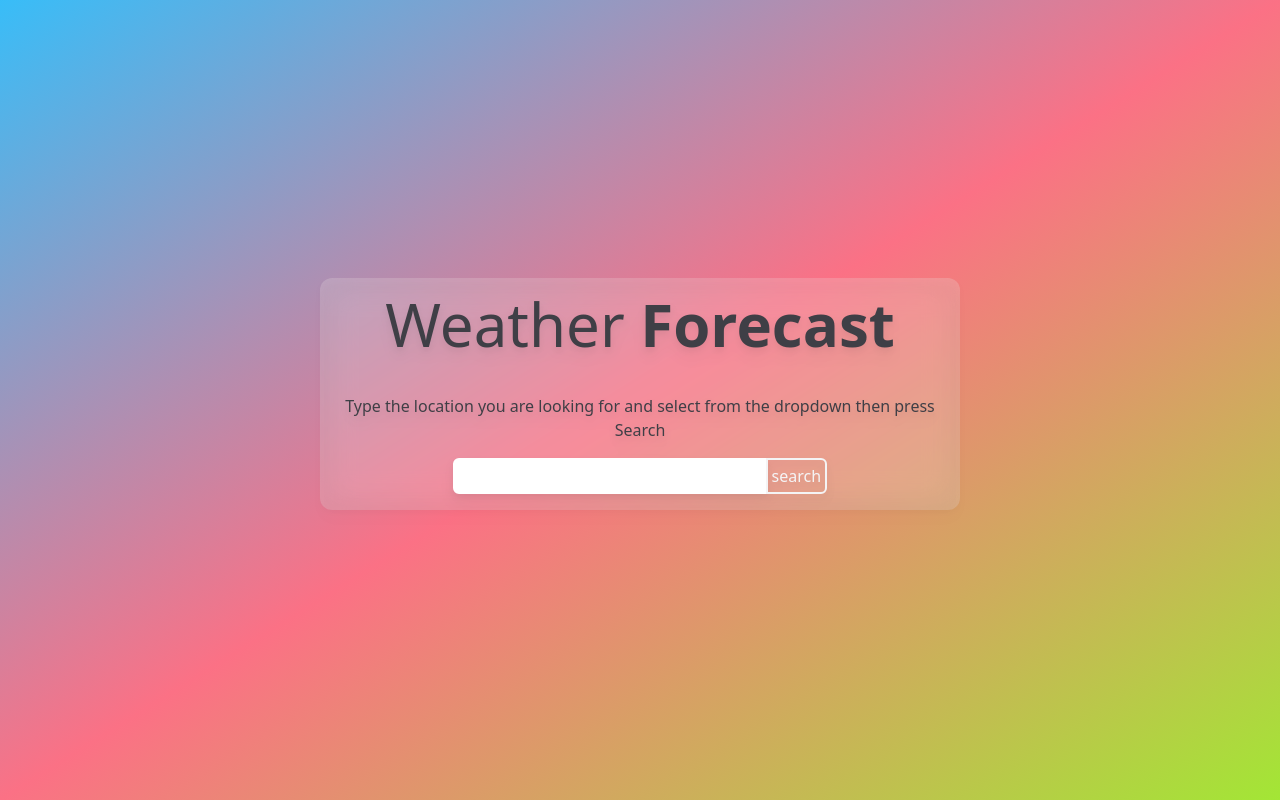
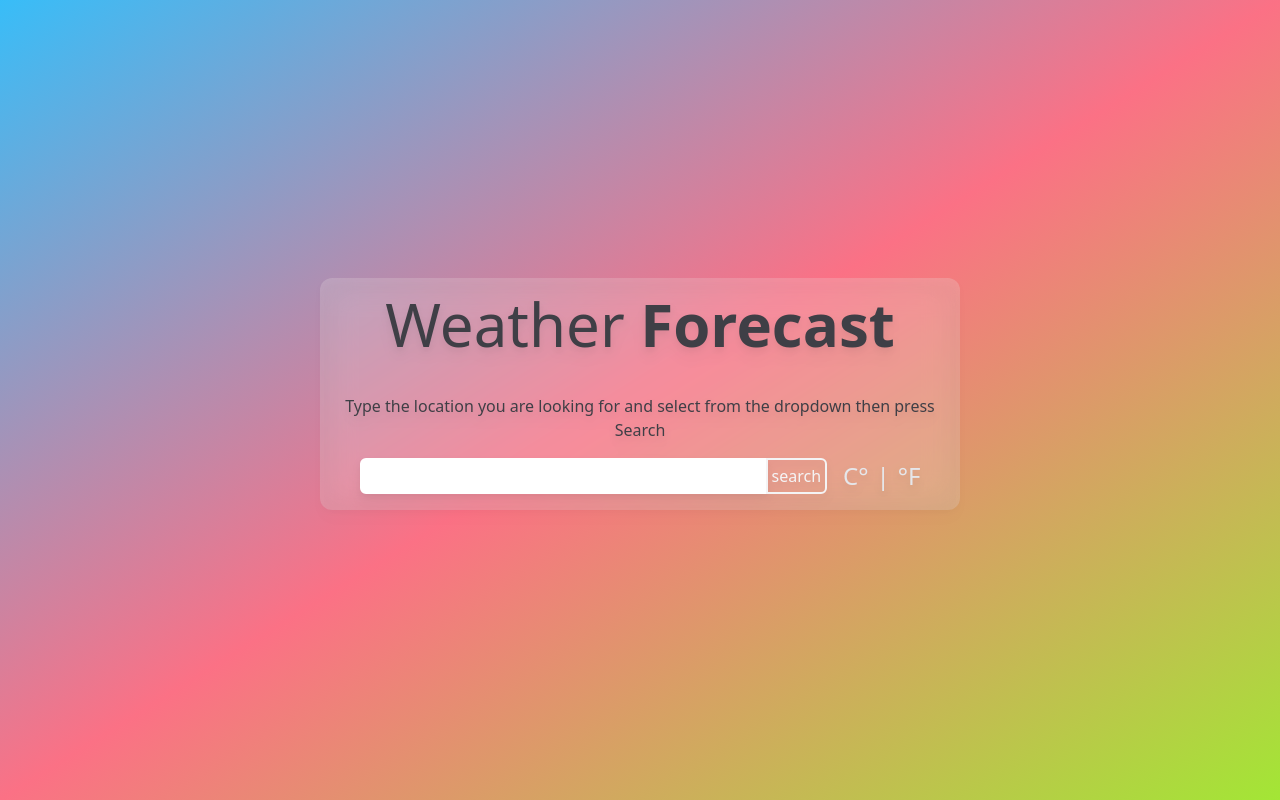
Before and after one commit to syzgod/weather-app-to-portfolio, a React (Create React App) app: page / in a window 1280 px wide. Built offline with nearby package versions, Linux system fonts and the light colour scheme.

Commit message:
Add temperature unit change

```diff
--- a/src/App.tsx
+++ b/src/App.tsx
@@ -10,6 +10,7 @@ function App(): JSX.Element {
     onInputChange,
     onLocationSelect,
     onSubmit,
+    onSystemSelect,
   } = useForecast()
   return (
     <main className="flex min-h-screen flex-col items-center justify-center gap-2 overflow-scroll bg-gradient-to-br from-sky-400 via-rose-400 to-lime-400 lg:flex-row ">
@@ -19,6 +20,7 @@ function App(): JSX.Element {
         onInputChange={onInputChange}
         onLocationSelect={onLocationSelect}
         onSubmit={onSubmit}
+        onSystemSelect={onSystemSelect}
       />
       {forecast && <Forecast data={forecast} />}
     </main>
--- a/src/components/Search.tsx
+++ b/src/components/Search.tsx
@@ -1,5 +1,5 @@
 import { optionType } from '../types'
-import { ChangeEvent } from 'react'
+import { ChangeEvent, MouseEvent } from 'react'
 
 type Props = {
   searchInput: string
@@ -7,6 +7,7 @@ type Props = {
   options: []
   onLocationSelect: (option: optionType) => void
   onSubmit: () => void
+  onSystemSelect: (value: string) => void
 }
 
 const Search = ({
@@ -15,6 +16,7 @@ const Search = ({
   options,
   onLocationSelect,
   onSubmit,
+  onSystemSelect,
 }: Props): JSX.Element => {
   return (
     <section className="z-50 mb-3 flex min-h-fit max-w-[640px] flex-col items-center justify-center rounded-xl bg-white bg-opacity-20 p-4 text-center text-zinc-700 drop-shadow-lg backdrop-blur-lg md:w-[750px]">
@@ -70,6 +72,23 @@ const Search = ({
         >
           search
         </button>
+        <div className="ml-4 flex w-1/4 flex-row items-center justify-center">
+          <button
+            name="metric"
+            className="text-2xl text-gray-200 transition ease-out hover:scale-150"
+            onClick={() => onSystemSelect('metric')}
+          >
+            C°
+          </button>
+          <p className="mx-2 text-2xl text-gray-200">|</p>
+          <button
+            name="imperial"
+            className="text-2xl text-gray-200 transition ease-out hover:scale-150"
+            onClick={() => onSystemSelect('imperial')}
+          >
+            °F
+          </button>
+        </div>
       </div>
     </section>
   )
--- a/src/hooks/useForecast.ts
+++ b/src/hooks/useForecast.ts
@@ -1,4 +1,4 @@
-import { useState, useEffect, ChangeEvent } from 'react'
+import { useState, useEffect, ChangeEvent, MouseEvent } from 'react'
 import { optionType, forecastType } from '../types'
 
 const useForecast = () => {
@@ -6,6 +6,7 @@ const useForecast = () => {
   const [options, setOptions] = useState<[]>([])
   const [location, setLocation] = useState<optionType | null>(null)
   const [forecast, setForecast] = useState<forecastType | null>(null)
+  const [system, setSystem] = useState<string>('metric')
 
   const getSearchValue = (value: string) => {
     fetch(
@@ -26,9 +27,9 @@ const useForecast = () => {
     getSearchValue(value)
   }
 
-  const getForecast = (location: optionType) => {
+  const getForecast = (location: optionType, system: string) => {
     fetch(
-      `https://api.openweathermap.org/data/2.5/forecast?lat=${location.lat}&lon=${location.lon}&appid=${process.env.REACT_APP_API_KEY}&units=metric`
+      `https://api.openweathermap.org/data/2.5/forecast?lat=${location.lat}&lon=${location.lon}&appid=${process.env.REACT_APP_API_KEY}&units=${system}`
     )
       .then((res) => res.json())
       .then((data) => {
@@ -43,11 +44,16 @@ const useForecast = () => {
   const onSubmit = () => {
     if (!location) return
 
-    getForecast(location)
+    getForecast(location, system)
   }
 
   const onLocationSelect = (option: optionType) => {
     setLocation(option)
+  }
+
+  const onSystemSelect = (value: string) => {
+    console.log(value)
+    setSystem(value)
   }
 
   useEffect(() => {
@@ -56,6 +62,7 @@ const useForecast = () => {
       setOptions([])
     }
   }, [location])
+
   return {
     searchInput,
     options,
@@ -63,6 +70,7 @@ const useForecast = () => {
     onInputChange,
     onLocationSelect,
     onSubmit,
+    onSystemSelect,
   }
 }
 
```
